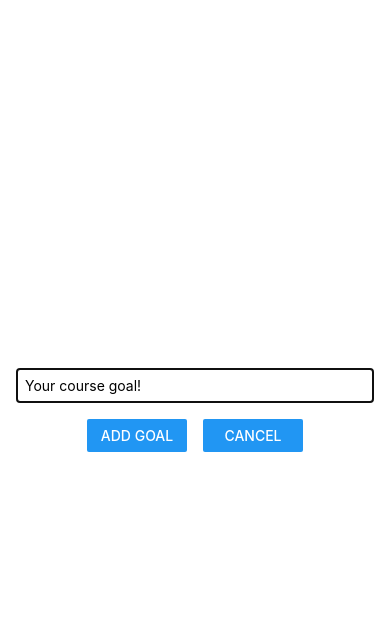
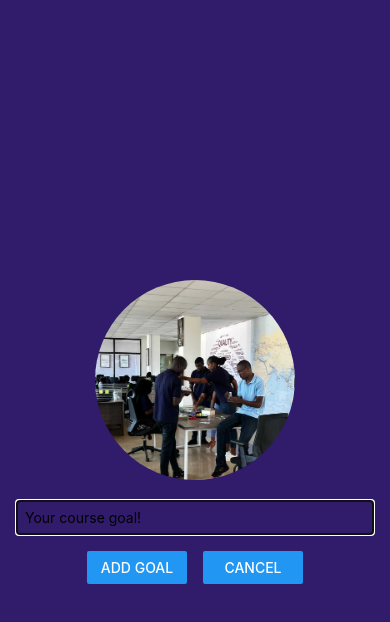
Before and after one commit to mdrdavid/native-course, a React Native app in the folder new-course/: screen / in a window 390 px wide. Both pictures are taken after a click on the button "ADD GOAL". Shown: the top 622 px of the page. Built offline with nearby package versions, Linux system fonts and the light colour scheme.

Commit message:
add image

```diff
--- a/new-course/components/GoalInput.js
+++ b/new-course/components/GoalInput.js
@@ -1,5 +1,12 @@
 import { useState } from "react";
-import { StyleSheet, View, TextInput, Button, Modal } from "react-native";
+import {
+  StyleSheet,
+  View,
+  TextInput,
+  Button,
+  Modal,
+  Image,
+} from "react-native";
 
 function GoalInput(props) {
   const [enteredGoalText, setEnteredGoalText] = useState("");
@@ -15,6 +22,7 @@
   return (
     <Modal visible={props.showModel} animationType="slide">
       <View style={styles.inputContainer}>
+        <Image source={require("../assets/sprint2.jpg")} style={styles.image} />
         <TextInput
           placeholder="Your course goal!"
           style={styles.textInput}
@@ -36,15 +44,22 @@
 
 export default GoalInput;
 const styles = StyleSheet.create({
+  image: {
+    width: 200,
+    height: 200,
+    margin: 20,
+    borderRadius: 400 / 2,
+  },
   inputContainer: {
     flex: 1,
     flexDirection: "column",
     justifyContent: "center",
     alignItems: "center",
-    marginBottom: 24,
+    // marginBottom: 24,
     padding: 16,
-    borderBottomWidth: 1,
-    borderBottomColor: "#cccccc",
+    // borderBottomWidth: 1,
+    // borderBottomColor: "#cccccc",
+    backgroundColor: "#311b6b",
   },
   textInput: {
     borderWidth: 1,
```
Also changed, not shown: new-course/assets/sprint1.jpg (added), new-course/assets/sprint2.jpg (added).
